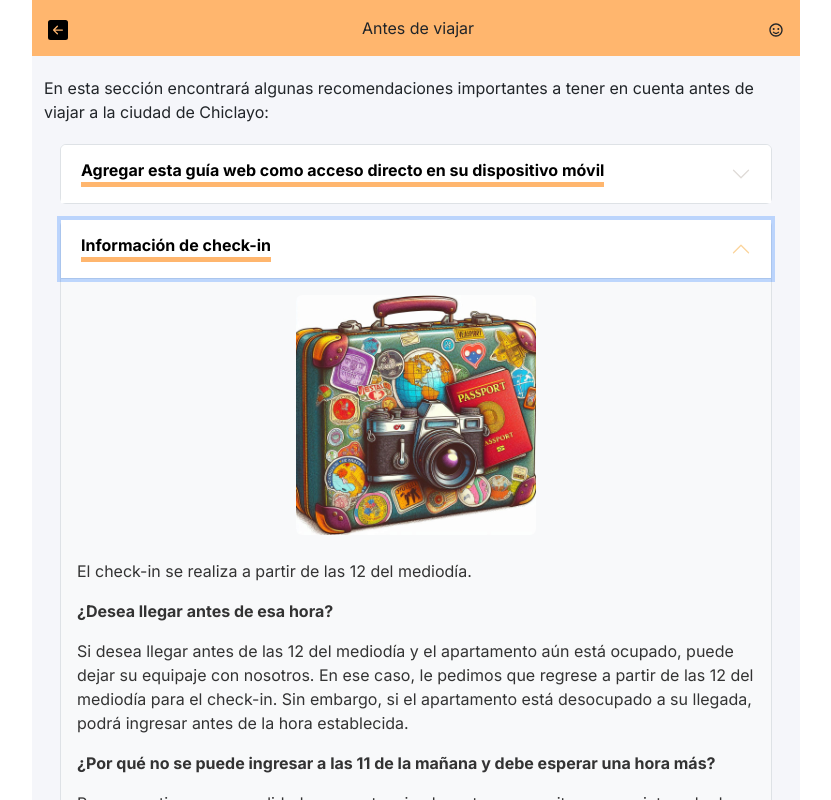
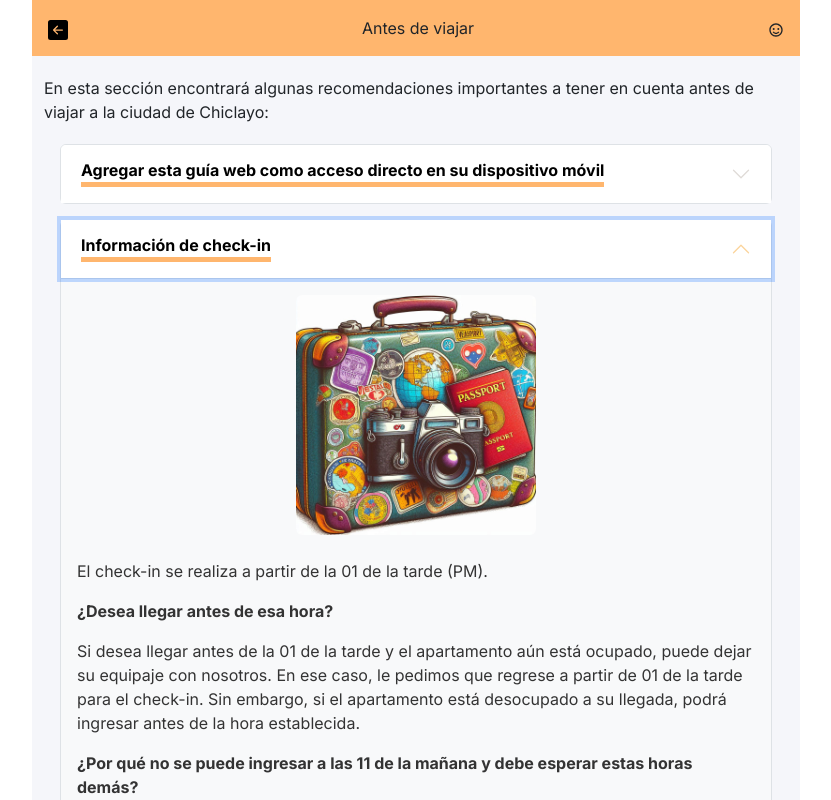
Before and after one commit to andreeramosb/LasBrisasDeCixGuide, a React (Vite) app: page /before-travel in a window 1280 px wide. Both pictures are taken after a click on the button "Información de check-in". Shown: the top 800 px of the page, without its empty margins (224-1055 px from the left). Built offline with nearby package versions, Linux system fonts and the light colour scheme; a web font is replaced by a local one.

Commit message:
se cambia hora ceckin

```diff
--- a/src/pages/BeforeTravel/BeforeTravel.jsx
+++ b/src/pages/BeforeTravel/BeforeTravel.jsx
@@ -55,18 +55,18 @@ const accordionItems = [
                     <img src={Luggage} style={{ width: "15em" }} alt="Luggage" className="img-fluid rounded" />
                 </div>
                 <p>
-                    El check-in se realiza a partir de las 12 del mediodía.
+                    El check-in se realiza a partir de la 01 de la tarde (PM).
                 </p>
                 <p><strong>¿Desea llegar antes de esa hora?</strong></p>
                 <p>
-                    Si desea llegar antes de las 12 del mediodía y el apartamento aún está ocupado, puede dejar su equipaje con nosotros. En ese caso, le pedimos que regrese a partir de las 12 del mediodía para el check-in. Sin embargo, si el apartamento está desocupado a su llegada, podrá ingresar antes de la hora establecida.
+                    Si desea llegar antes de la 01 de la tarde y el apartamento aún está ocupado, puede dejar su equipaje con nosotros. En ese caso, le pedimos que regrese a partir de 01 de la tarde para el check-in. Sin embargo, si el apartamento está desocupado a su llegada, podrá ingresar antes de la hora establecida.
                 </p>
-                <p><strong>¿Por qué no se puede ingresar a las 11 de la mañana y debe esperar una hora más?</strong></p>
+                <p><strong>¿Por qué no se puede ingresar a las 11 de la mañana y debe esperar estas horas demás?</strong></p>
                 <p>
-                    Para garantizar su comodidad y una estancia placentera, necesitamos ese intervalo de tiempo entre las 11 a.m. y las 12 p.m. para realizar la limpieza completa del apartamento.
+                    Para garantizar su comodidad y una estancia placentera, necesitamos ese intervalo de tiempo entre las 11 a.m. y 01 p.m. para realizar la limpieza completa del apartamento.
                 </p>
                 <p>
-                    <strong>NOTA:</strong> Si desea ingresar antes de la hora del check-in (12 del mediodía), por favor, contáctenos. Estaremos encantados de revisar la posibilidad de ofrecerle un acceso anticipado.
+                    <strong>NOTA:</strong> Si desea ingresar antes de la hora del check-in (01 pm), por favor, contáctenos. Estaremos encantados de revisar la posibilidad de ofrecerle un acceso anticipado.
                 </p>
             </>
         )
```
